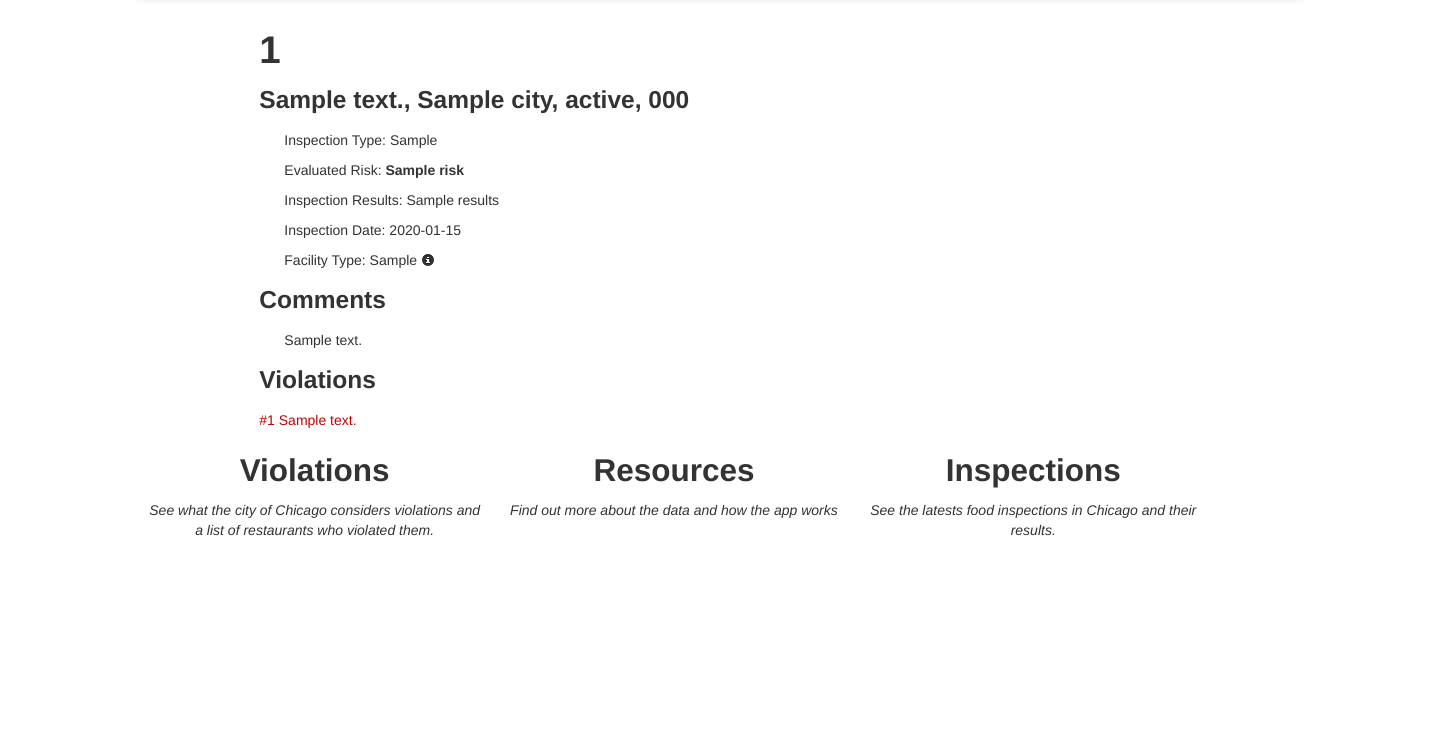
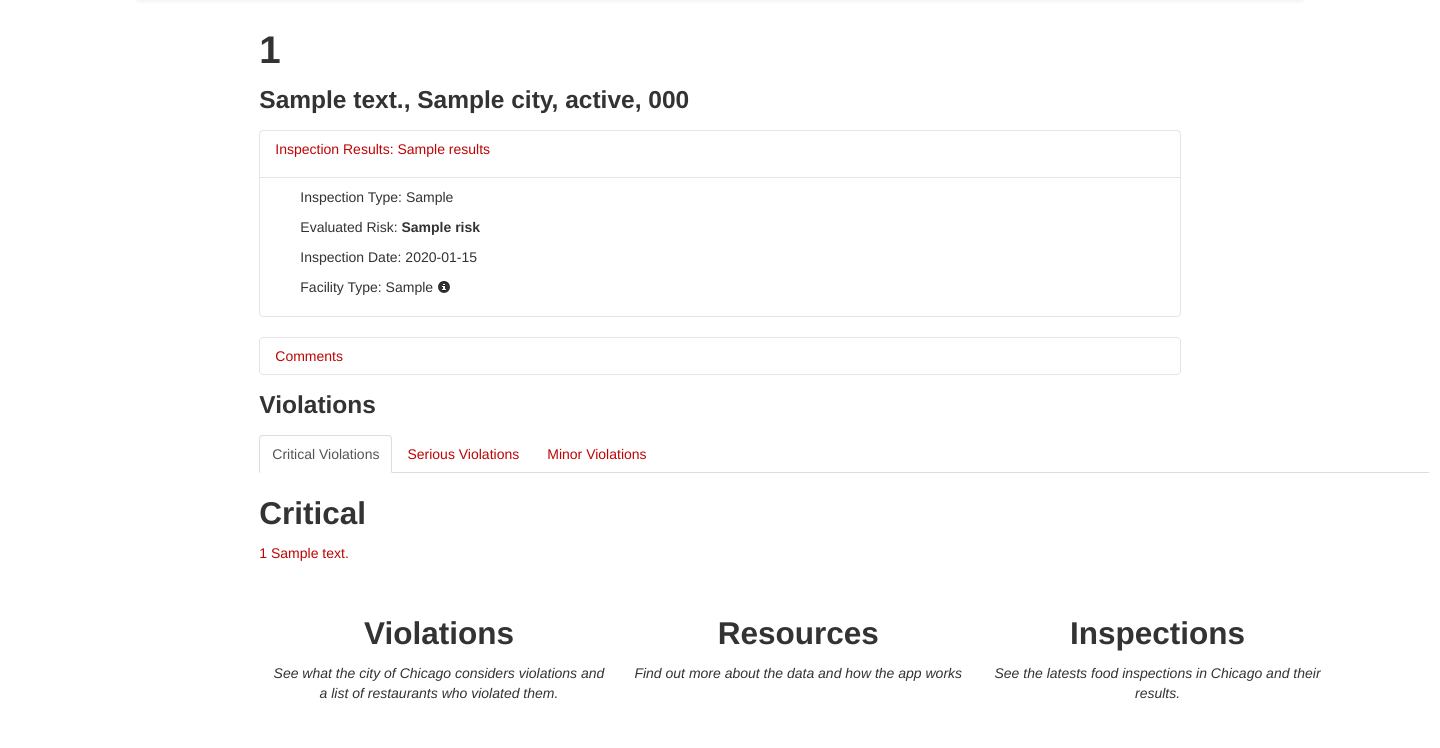
Before and after one commit to vivelohoy/foodinspections, a Flask app: template inspections/templates/inspection/single-inspection.html in a window 1440 px wide. Shown: the part 52-800 px from the top of the page. Run offline with Flask 2, Linux system fonts and the light colour scheme; the template is opened without the code that fills it: most values are stand-ins (such as "Sample title", 1, 10 or a date in 2020).

Commit message:
New collapse styled inspection views

```diff
--- a/inspections/templates/inspection/single-inspection.html
+++ b/inspections/templates/inspection/single-inspection.html
@@ -2,6 +2,21 @@
 {% block single_content %}
 	<h1>{{ inspection.facility_id }}</h1>
 	<h3>{{ inspection.facilities.address }}, {{ inspection.facilities.city }}, {{ inspection.facilities.state }}, {{ inspection.facilities.zip }}</h3>
+    <div class="accordion" id="accordion">
+      <div class="accordion-group">
+        <div class="accordion-heading">
+          <a class="accordion-toggle" data-toggle="collapse" data-parent="#accordion" href="#collapse">
+            <p>Inspection Results: {{ inspection.results }}
+                {% if inspection.results == "Pass" %}
+                    <i class="icon-thumbs-up"></i>
+                {% elif inspection.results == "Fail" %}
+                  <i class="icon-thumbs-down"></i>
+                {% endif %}
+            </p>
+          </a>
+        </div>
+        <div id="collapse" class="accordion-body collapse in">
+          <div class="accordion-inner">
             <ul class="inspection-data">
               <li><p>Inspection Type: {{ inspection.inspection_type }}</p></li>
               <li>
@@ -9,6 +24,7 @@
                   <strong class="
                     {% if inspection.risk == 'Risk 1 (High)' %}
                       risk-high
+
                     {% elif inspection.risk == 'Risk 2 (Medium)' %}
                       risk-medium
                     {% elif inspection.risk == 'Risk 3 (Low)' %}
@@ -17,53 +33,89 @@
                   ">{{ inspection.risk }}</strong>
                 </p>
               </li>
-	  <li><p>Inspection Results: {{ inspection.results }}
-	    {% if inspection.results == "Pass" %}
-	      <i class="icon-thumbs-up"></i>
-	    {% elif inspection.results == "Fail" %}
-	      <i class="icon-thumbs-down"></i>
-	    {% endif %}
-	  </p></li>
               <li><p>Inspection Date: {{ inspection.inspection_date.date() }}</p></li>
-	  <li><p>Facility Type: {{ inspection.facilities.facility_type }} <a id="about-facility-type" rel="popover" data-content="Information About this facility type  Information About this facility type" data-facility-type="{{ inspection.facilities.facility_type }}" data-trigger="hover click" data-original-title="Facility Type Title" data-placement="bottom"><i class="icon-info-sign"></i></a></p></li>
+              <li><p>Facility Type: {{ inspection.facilities.facility_type }} <a id="about-facility-type" rel="popover" data-content="Information About this facility type  Information About this facility type" data-facility-type="{{ inspection.facilities.facility_type }}" data-trigger="hover click" data-original-title="Facility Type Title" data-placement="right"><i class="icon-info-sign"></i></a></p></li>
             </ul>
+          </div>
+        </div>
+      </div>
+    </div>
 	{% if inspection.comments|length > 0 %}
-	<h3>Comments</h3>
+    <div class="accordion" id="accordion2">
+      <div class="accordion-group">
+        <div class="accordion-heading">
+          <a class="accordion-toggle" data-toggle="collapse" data-parent="#accordionComments" href="#collapseComments">
+            Comments
+          </a>
+        </div>
+        <div id="collapseComments" class="accordion-body collapse">
+          <div class="accordion-inner">
               <ul class="inspection-data">
                   {% for comment in inspection.comments %}
                   <li><p>{{ comment.comment }}</p></li>
                 {% endfor %}
               </ul>
+          </div>
+        </div>
+      </div>
 	{% endif %}
 
 	{% if inspection.violations|length > 0 %}
 	<h3>Violations</h3>
 
+    <div class="container" id="violations-container">
+      <ul class="nav nav-tabs">
+        <li class="level active"><a data-level="#Critical">Critical Violations</a></li>
+
+        <li class="level"><a data-level="#Serious" >Serious Violations</a></li>
+
+        <li class="level"><a data-level="#Minor">Minor Violations</a></li>
+      </ul>
+      <div id="Critical">
+        <h2>Critical</h2>
         {% for violation in inspection.violations %}
-	         <a href="{{ url_for( 'violations_blueprint.show_single_violation', violation_number=violation.violation_number )}}">
-	           #{{ violation.violation_number }} {{ violation.comment }}
-	         </a>
+        {% if violation.violation_number <= 14 %}
+        <a href="{{ url_for('violations_blueprint.show_single_violation', violation_number=violation.violation_number) }}"><p>{{ violation.violation_number }} {{ violation.details }}</p></a>
+        {% endif %}
         {% endfor %}
+      </div>
+
+      <div class="not-displayed" id="Serious">
+        <h2>Serious</h2>
+        {% for violation in inspection.violations %}
+        {% if violation.violation_number >= 15 and violation.violation_number <= 29 %}
+        <a href="{{ url_for('violations_blueprint.show_single_violation', violation_number=violation.violation_number) }}"><p>{{ violation.violation_number }} {{ violation.details }}</p></a>
         {% endif %}
+        {% endfor %}
+      </div>
 
-<div id="myModal" class="modal hide fade" tabindex="-1" role="dialog" aria-labelledby="myModalLabel" aria-hidden="true">
-  <div class="modal-header">
-    <button type="button" class="close" data-dismiss="modal" aria-hidden="true">×</button>
-    <h3 id="myModalLabel">Inspection Info Title</h3>
-  </div>
-  <div class="modal-body">
-    <p>Inspection Info paragraphs…</p>
-  </div>
-  <div class="modal-footer">
-    <button class="btn" data-dismiss="modal" aria-hidden="true">OK</button>
+      <div class="not-displayed" id="Minor">
+        <h2>Minor</h2>
+        {% for violation in inspection.violations %}
+        {% if violation.violation_number >= 30 %}
+        <a href="{{ url_for('violations_blueprint.show_single_violation', violation_number=violation.violation_number) }}"><p>{{ violation.violation_number }} {{ violation.details }}</p></a>
+        {% endif %}
+        {% endfor %}
       </div>
     </div>
 
+    <script>
+        $(document).ready(function(){
+          $('.level').click(function(clicked){
+            var unWantedLevel = $('.active').children('a').attr('data-level');
+            $(unWantedLevel).addClass('not-displayed');
+            var wantedLevel = $(this).children('a').attr('data-level');
+            $(wantedLevel).removeClass('not-displayed');
+
+            $('.active').removeClass('active');
+            $(this).addClass('active');
+          });
+        });
+    </script>
+	{% endif %}
+
     <script type="text/javascript" src="{{ url_for('static', filename='js/bootstrap.min.js') }}"></script>
-
-
     <script>
-
         $(document).ready(function(){
             $("#about-inspection-type").hover(
               function(){
@@ -77,6 +129,6 @@
               }
             );
         });
+    </script>
 
-	</script>
 {% endblock single_content %}
```
Also changed, not shown: inspections/templates/js-header.html (line endings or trailing spaces). Lines whose indentation alone changed are shown as unchanged.
